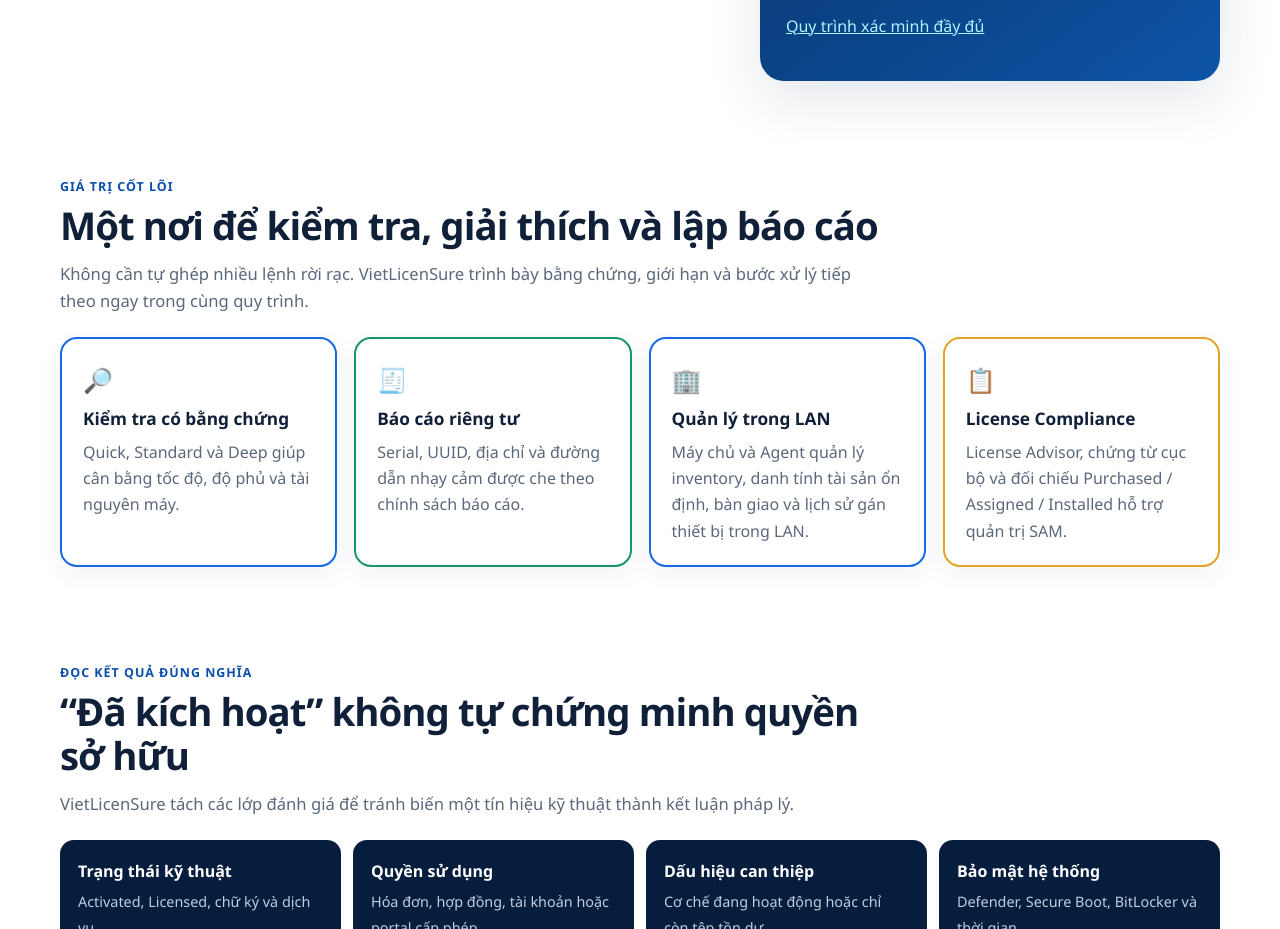
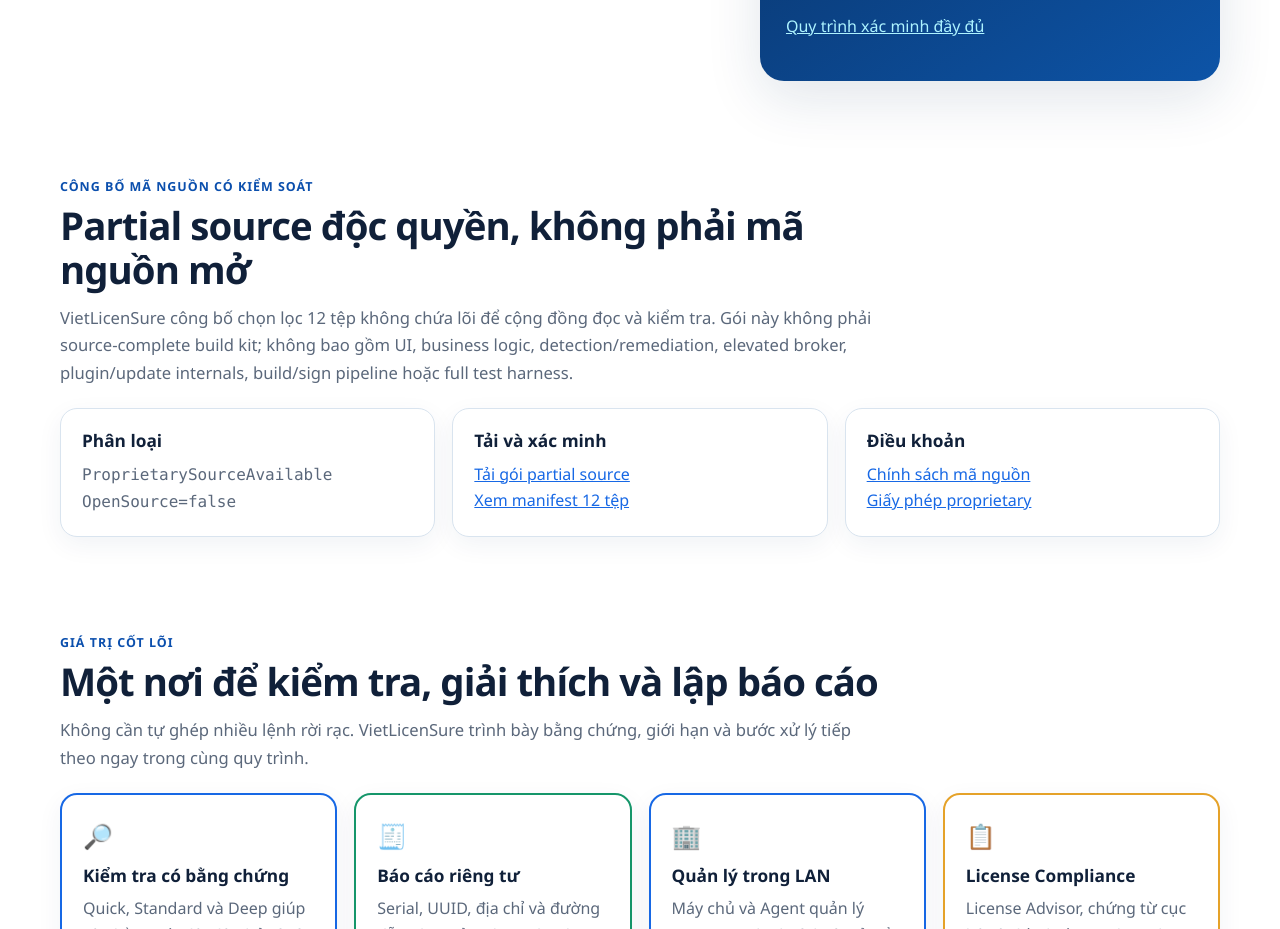
Before and after one commit to thanhvietithopnghia-rgb/VietLicenSure, a plain HTML site: page docs/index.html in a window 1280 px wide. Shown: the part 780-1709 px from the top of the page. Drawn offline with Linux system fonts and the light colour scheme.

Commit message:
docs: disclose controlled partial source on Pages

```diff
--- a/docs/index.html
+++ b/docs/index.html
@@ -50,6 +50,11 @@
   </div>
 
   <main id="content">
+    <section id="partial-source" class="wrap">
+      <div class="section-head"><div class="kicker">Công bố mã nguồn có kiểm soát</div><h2>Partial source độc quyền, không phải mã nguồn mở</h2><p class="intro">VietLicenSure công bố chọn lọc 12 tệp không chứa lõi để cộng đồng đọc và kiểm tra. Gói này không phải source-complete build kit; không bao gồm UI, business logic, detection/remediation, elevated broker, plugin/update internals, build/sign pipeline hoặc full test harness.</p></div>
+      <div class="grid three"><article class="card"><h3>Phân loại</h3><p><code>ProprietarySourceAvailable</code><br><code>OpenSource=false</code></p></article><article class="card"><h3>Tải và xác minh</h3><p><a href="https://github.com/thanhvietithopnghia-rgb/VietLicenSure/releases/download/v5.0/VietLicenSure-v5.0-Partial-Source-20261102.zip">Tải gói partial source</a><br><a href="https://github.com/thanhvietithopnghia-rgb/VietLicenSure/blob/main/PARTIAL-SOURCE-MANIFEST.json">Xem manifest 12 tệp</a></p></article><article class="card"><h3>Điều khoản</h3><p><a href="https://github.com/thanhvietithopnghia-rgb/VietLicenSure/blob/main/SOURCE-POLICY-v5.0.md">Chính sách mã nguồn</a><br><a href="https://github.com/thanhvietithopnghia-rgb/VietLicenSure/blob/main/PARTIAL-SOURCE-LICENSE.txt">Giấy phép proprietary</a></p></article></div>
+    </section>
+
     <section id="features" class="wrap">
       <div class="section-head"><div class="kicker">Giá trị cốt lõi</div><h2>Một nơi để kiểm tra, giải thích và lập báo cáo</h2><p class="intro">Không cần tự ghép nhiều lệnh rời rạc. VietLicenSure trình bày bằng chứng, giới hạn và bước xử lý tiếp theo ngay trong cùng quy trình.</p></div>
       <div class="grid four">
```
Also changed, not shown: docs/en.html (+5 -0 lines).
